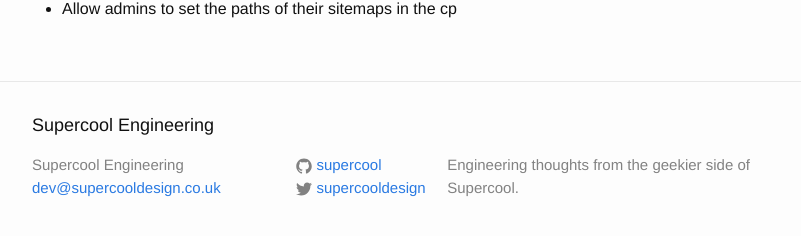
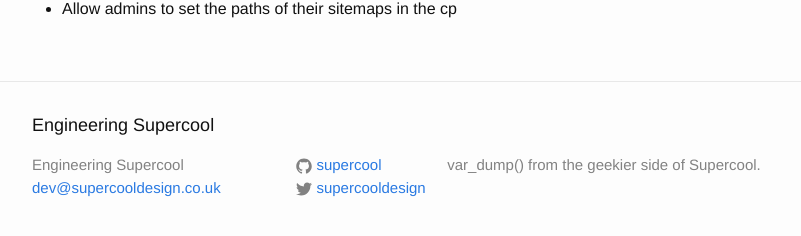
Before and after one commit to supercool/supercool.github.io, a Jekyll site: the page built from _posts/2015-06-05-making-craft-sing-with-varnish-and-nginx.markdown, in a window 1280 px wide and 900 px high, scrolled down 4515 px. Shown: the part 641-877 px from the top of the window, without its empty margins (238-1039 px from the left). Built offline with Jekyll 4.4.1, drawn with Linux system fonts in a browser that asks for light colours; some of the changed text lies outside the part shown.

Commit message:
title changes and other things

```diff
--- a/_config.yml
+++ b/_config.yml
@@ -1,7 +1,7 @@
 # Site settings
-title: Supercool Engineering
+title: Engineering Supercool
 email: dev@supercooldesign.co.uk
-description: Engineering thoughts from the geekier side of Supercool.
+description: var_dump() from the geekier side of Supercool.
 baseurl: "" # the subpath of your site, e.g. /blog/
 url: "https://supercool.github.io" # the base hostname & protocol for your site
 twitter_username: supercooldesign
--- a/_posts/2015-06-05-speeding-up-cbso.markdown
+++ b/_posts/2015-06-05-making-craft-sing-with-varnish-and-nginx.markdown
@@ -1,6 +1,6 @@
 ---
 layout: post
-title:  "Speeding up cbso.co.uk"
+title:  "Making Craft sing with Varnish and nginx"
 date:   2015-06-05 15:30:00
 ---
 
```
